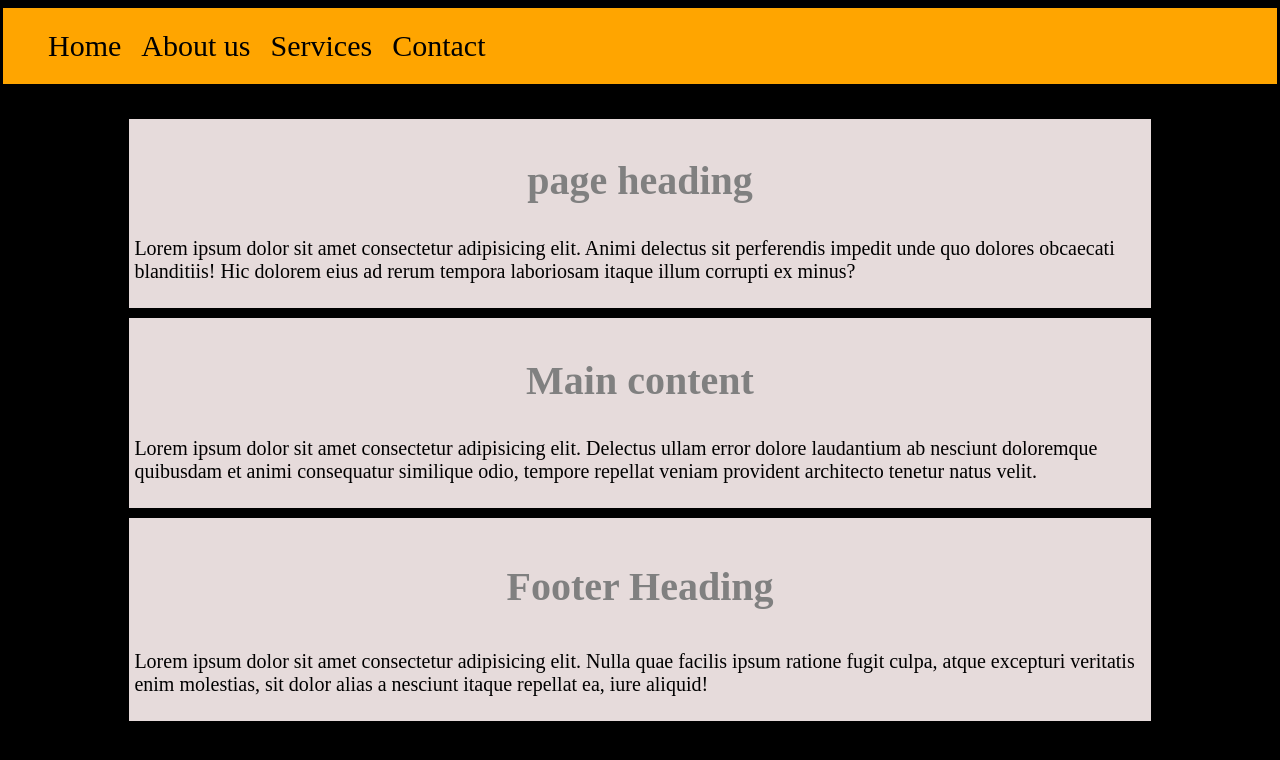
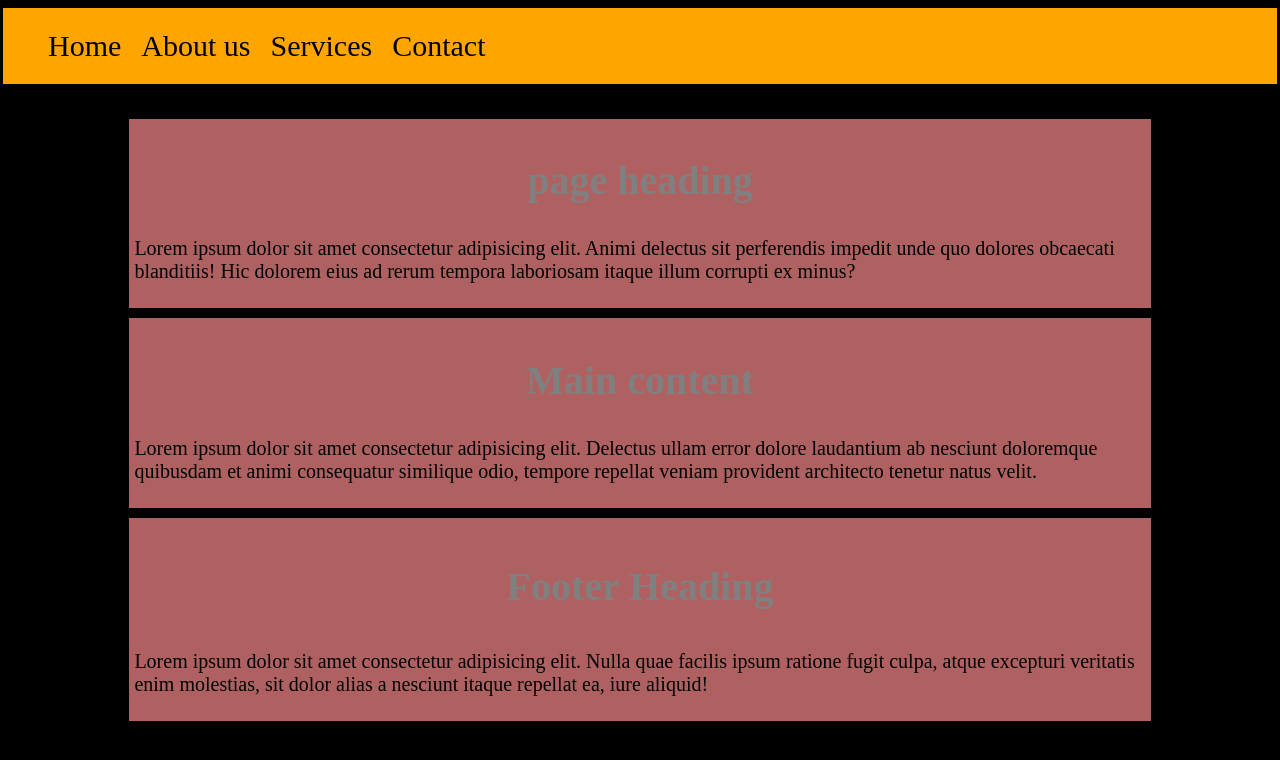
Before and after one commit to AmineTamar/Sass--Practice, a website: page index.html in a window 1280 px wide. Drawn offline with Linux system fonts and the light colour scheme.

Commit message:
placeholder Selectors

```diff
--- a/scss/main.scss
+++ b/scss/main.scss
@@ -77,11 +77,11 @@ body {
 
 }
 
-.sectionStyles {
+%sectionStyles {
 
     font-size: $font-sm;
     color :$Secondary-color;
-    background-color: rgb(230, 219, 219);
+    background-color: rgb(175, 97, 97);
     padding: 5px;
     margin: 5px;
     width: 80%;
@@ -91,11 +91,11 @@ body {
 
 .banner {
     /*@include SectionStyles; */
-    @extend .sectionStyles;
+    @extend %sectionStyles;
 }
 .footer{
    /* @include SectionStyles; */
-   @extend .sectionStyles;
+   @extend %sectionStyles;
 }
 .banner h1 {
 
@@ -125,7 +125,7 @@ color: $Secondary-color;
 
 }
 .main {
-    @extend .sectionStyles;
+    @extend %sectionStyles;
    /* @include SectionStyles; */
     h2 {
         @include headingSectionStyles;
@@ -134,9 +134,6 @@ color: $Secondary-color;
     h2:hover{
         background-color: $Primary-color;
     color: $Secondary-color;
-
-
-
 }
 
 
```
Also changed, not shown: css/main.css.
